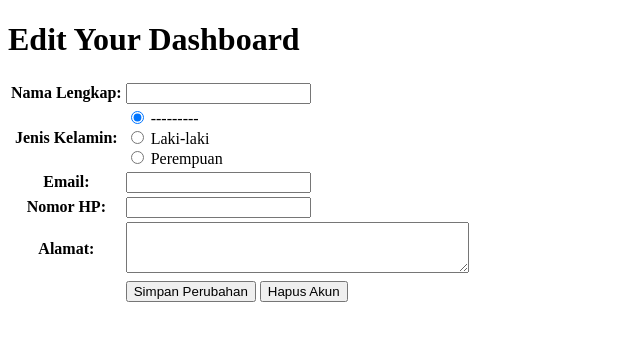
After one commit to Affandi21/makansar-tk, a Django app: page /edit-dashboard in a window 1280 px wide. The commit adds this page. Shown: the top 341 px of the page, without its empty margins (0-640 px from the left). Run offline with Django 5.2, Linux system fonts and the light colour scheme; data comes from the database, SQL or seed files in the repository.

Commit message:
added dashboard

```diff
--- a/main/forms.py
+++ b/main/forms.py
@@ -1,7 +1,29 @@
-from django.forms import ModelForm
+from django.forms import ModelForm, RadioSelect, Textarea, ValidationError
 from main.models import ProductEntry
+from main.models import UserProfile
 
 class ProductEntryForm(ModelForm):
     class Meta:
         model = ProductEntry
         fields = ["food_name", "price", "shop_name", "location", "food_desc", "rating_default"]
+
+class UserProfileForm(ModelForm):
+    class Meta:
+        model = UserProfile
+        fields = ['nama', 'jenis_kelamin', 'email', 'nomor_hp', 'alamat']
+        widgets = {
+            'jenis_kelamin': RadioSelect(choices=[('Laki-laki', 'Laki-laki'), ('Perempuan', 'Perempuan')]),
+            'alamat': Textarea(attrs={'rows': 3}),
+        }
+
+    # Validasi Nomor HP
+    def clean_nomor_hp(self):
+        nomor_hp = self.cleaned_data['nomor_hp']
+
+        if not nomor_hp.isdigit():
+            raise ValidationError("Nomor HP harus terdiri dari angka!")
+
+        if len(nomor_hp) < 10 or len(nomor_hp) > 15:
+            raise ValidationError("Nomor HP harus memiliki panjang antara 10-15 digit!")
+
+        return nomor_hp
--- a/main/models.py
+++ b/main/models.py
@@ -40,3 +40,13 @@ class ProductOrder(models.Model):
     )
     # Date/time
     date = models.DateField(auto_now_add=True)
+
+class UserProfile(models.Model):
+    nama = models.CharField(max_length=100)
+    jenis_kelamin = models.CharField(max_length=10, choices=[('Laki-laki', 'Laki-laki'), ('Perempuan', 'Perempuan')])
+    email = models.EmailField()
+    nomor_hp = models.CharField(max_length=15)
+    alamat = models.TextField()
+
+    def __str__(self):
+        return self.nama
--- a/main/templates/create_product_entry.html
+++ b/main/templates/create_product_entry.html
@@ -1,4 +1,8 @@
 {% extends 'base.html' %}
+{% block meta %}
+<title>Add New Product</title>
+{% endblock meta %}
+
 {% block content %}
 <h1>Add New Product</h1>
 
--- /dev/null
+++ b/main/templates/dashboard.html
@@ -0,0 +1,46 @@
+{% extends 'base.html' %}
+{% block meta %}
+<title>User Dashboard</title>
+{% endblock meta %}
+
+{% block content %}
+<h1>Edit Your Dashboard</h1>
+
+<form method="POST">
+    {% csrf_token %}
+    <table>
+        <tr>
+            <th>Nama Lengkap:</th>
+            <td>{{ form.nama }}</td>
+        </tr>
+        <tr>
+            <th>Jenis Kelamin:</th>
+            <td>{{ form.jenis_kelamin }}</td>
+        </tr>
+        <tr>
+            <th>Email:</th>
+            <td>{{ form.email }}</td>
+        </tr>
+        <tr>
+            <th>Nomor HP:</th>
+            <td>
+                {{ form.nomor_hp }}
+                {% if form.nomor_hp.errors %}
+                    <div class="error-message">{{ form.nomor_hp.errors }}</div>
+                {% endif %}
+            </td>
+        </tr>
+        <tr>
+            <th>Alamat:</th>
+            <td>{{ form.alamat }}</td>
+        </tr>
+        <tr>
+            <td></td>
+            <td>
+                <button type="submit" name="action" value="save">Simpan Perubahan</button>
+                <button type="submit" name="action" value="delete">Hapus Akun</button>
+            </td>
+        </tr>
+    </table>
+</form>
+{% endblock %}
--- a/main/urls.py
+++ b/main/urls.py
@@ -1,5 +1,5 @@
 from django.urls import path
-from main.views import show_main, create_product_entry, show_xml, show_json, show_xml_by_id, show_json_by_id
+from main.views import show_main, create_product_entry, show_xml, show_json, show_xml_by_id, show_json_by_id, edit_dashboard
 
 app_name = 'main'
 
@@ -10,4 +10,5 @@ urlpatterns = [
     path('json/', show_json, name='show_json'),
     path('xml/<str:id>/', show_xml_by_id, name='show_xml_by_id'),
     path('json/<str:id>/', show_json_by_id, name='show_json_by_id'),
+    path('edit-dashboard', edit_dashboard, name='edit_dashboard'),
 ]
--- a/main/views.py
+++ b/main/views.py
@@ -1,6 +1,6 @@
 from django.shortcuts import render, redirect
-from main.models import ProductEntry
-from main.forms import ProductEntryForm
+from main.models import ProductEntry, UserProfile
+from main.forms import ProductEntryForm, UserProfileForm
 from django.http import HttpResponse
 from django.core import serializers
 
@@ -26,6 +26,27 @@ def create_product_entry(request):
     context = {'form': form}
     return render(request, "create_product_entry.html", context)
 
+# Fungsi dashboard
+def edit_dashboard(request):
+    profile, created = UserProfile.objects.get_or_create(id=1)  # Sementara pakai ini saat belum ada login form
+    if request.method == 'POST':
+        form = UserProfileForm(request.POST, instance=profile)
+        action = request.POST.get('action')
+
+        if action == 'save' and form.is_valid():
+            form.save()
+            return redirect('main:show_main')
+
+        elif action == 'delete':
+            form = UserProfileForm()
+            return render(request, 'dashboard.html', {'form': form})
+
+    else:
+        form = UserProfileForm(instance=profile)
+
+    context = {'form': form}
+    return render(request, 'dashboard.html', context)
+
 def show_xml(request):
     data = ProductEntry.objects.all()
     return HttpResponse(serializers.serialize("xml", data), content_type="application/xml")
```
Also changed, not shown: main/templates/main.html (+8 -1 lines), main/migrations/0003_userprofile.py (added).
